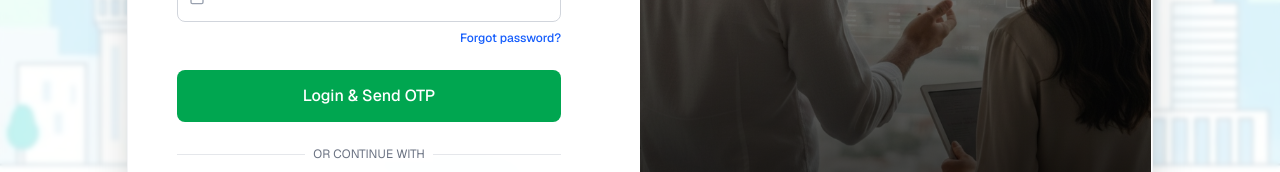
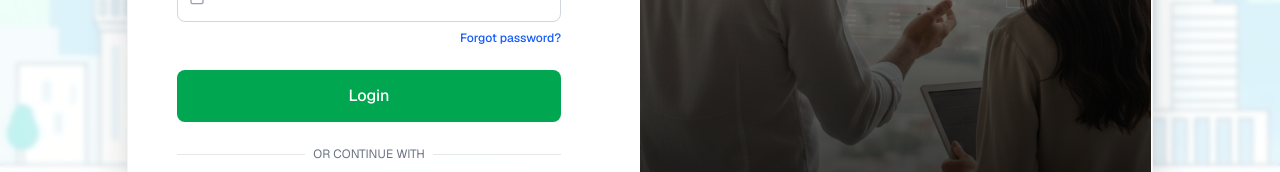
Before and after one commit to hadi-moustafa/TechTalks-lebanese-freelance-marketplace, a Next.js app: page /login in a window 1280 px wide. Shown: the part 427-599 px from the top of the page. Built offline with nearby package versions, Linux system fonts and the light colour scheme; no server answers.

Commit message:
Update page.tsx

```diff
--- a/app/(auth)/login/page.tsx
+++ b/app/(auth)/login/page.tsx
@@ -153,7 +153,7 @@ export default function LoginPage() {
                   loading={loading}
                   disabled={otp.length !== 6}
                 >
-                  {loading ? 'Verifying...' : 'Verify & Continue to Onboarding'}
+                  {loading ? 'Verifying...' : 'Verify'}
                 </Button>
               </form>
 
@@ -233,7 +233,7 @@ export default function LoginPage() {
             size="lg"
             loading={loading}
           >
-            Login & Send OTP
+            Login
           </Button>
 
           <div className="relative">
```
